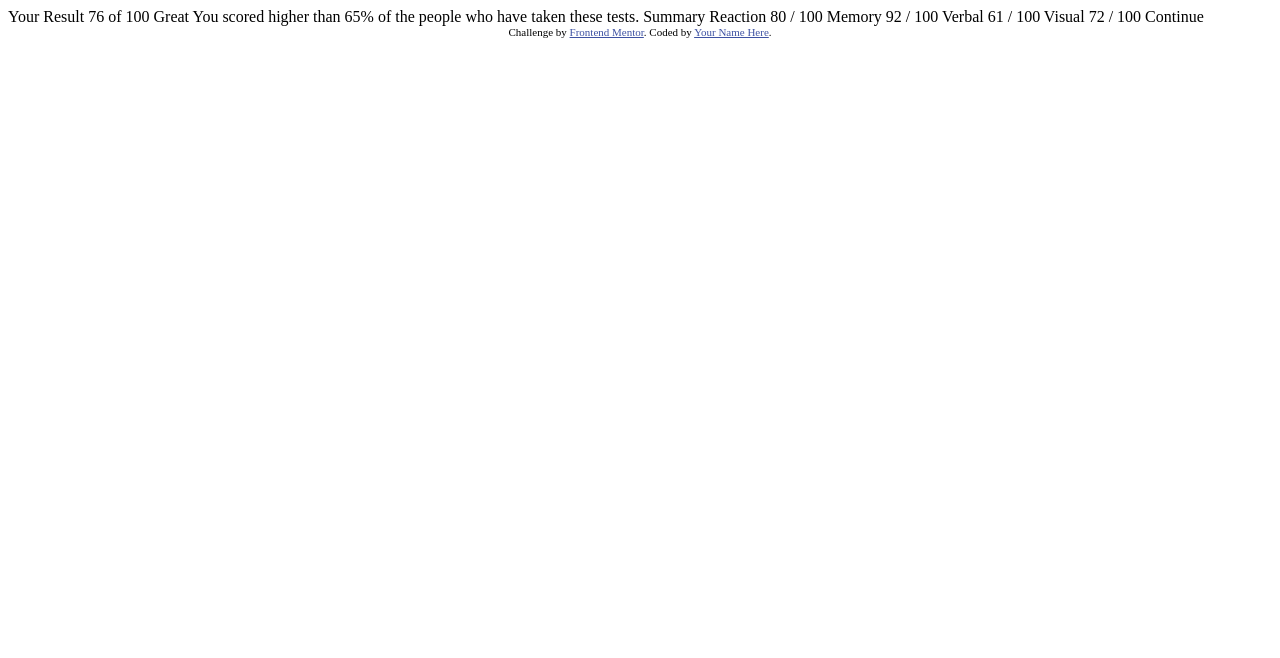
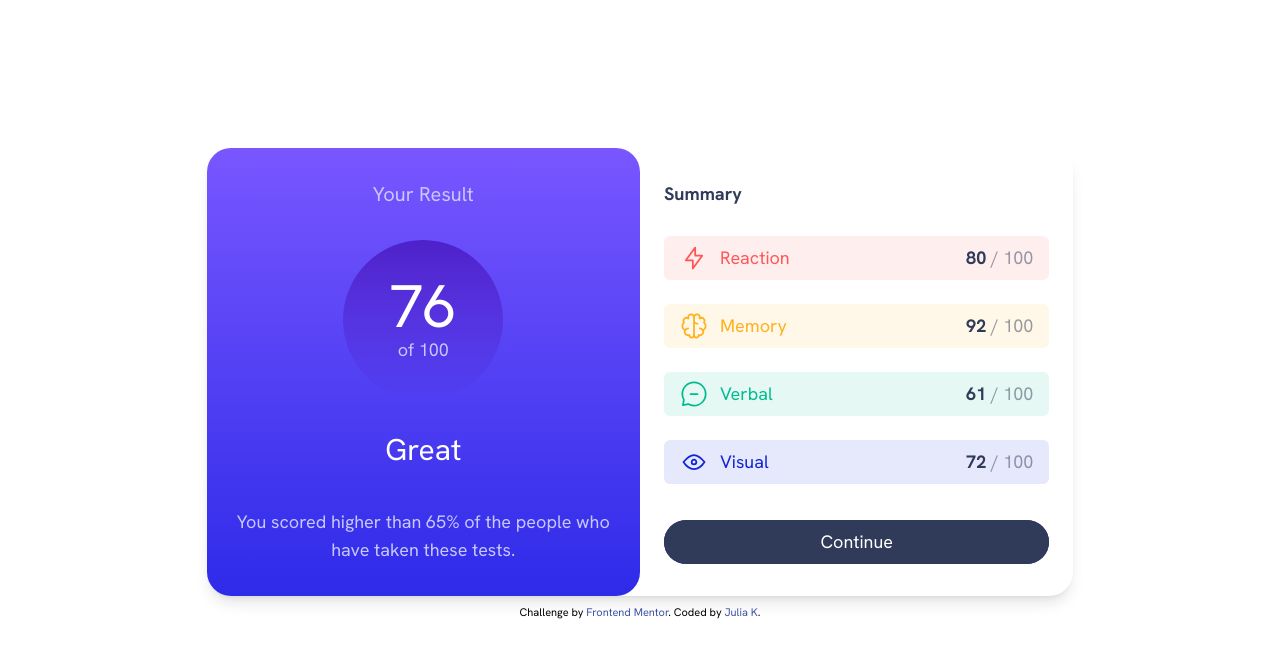
Before and after one commit to julkola/results-summary-component-main, a website: page index.html in a window 1280 px wide. Drawn offline with Linux system fonts and the light colour scheme.

Commit message:
end_design

```diff
--- a/index.html
+++ b/index.html
@@ -1,10 +1,11 @@
 <!DOCTYPE html>
-<html lang="en">
+<html lang="en" class="h-full">
 <head>
   <meta charset="UTF-8">
   <meta name="viewport" content="width=device-width, initial-scale=1.0"> <!-- displays site properly based on user's device -->
 
   <link rel="icon" type="image/png" sizes="32x32" href="./assets/images/favicon-32x32.png">
+  <link rel="stylesheet" href="style.css">
 
   <title>Frontend Mentor | Results summary component</title>
 
@@ -14,34 +15,85 @@
     .attribution a { color: hsl(228, 45%, 44%); }
   </style>
 </head>
-<body>
+<body class="flex flex-col items-center justify-center min-h-full font-grotesk">
+  <div class="md:flex md:shadow-lg md:mx-auto mb-2 md:rounded-3xl text-lg">
+    <div class="text-center flex flex-col items center bg-gradient-to-b from-lightSlateBlue to-lightRoyalBlue rounded-b-3xl md:rounded-t-3xl md:w-1/2 px-6 py-8">
+      <span class="text-lightLavender text-xl">Your Result</span>
+      <div class="my-8 rounded-full bg-gradient-to-b from-violetBlue to-persianBlue mx-auto w-40 h-40 flex flex-col items-center justify-center">
+        <span class="text-white text-6xl">76</span>
+        <span class="text-lightLavender">of 100</span>
+      </div>
+      <span class="text-white text-3xl mb-6">Great</span>
+      <div class="text-lightLavender text-center flex-1 flex items-end">
+        <span>You scored higher than 65% of the people who have taken these tests.</span>
+      </div>
+    </div>
+    <div class="md:w-1/2 px-6 py-8">
+      <h2 class="text-darkGrayBlue font-bold text-lg">
+        Summary
+      </h2>
+      <div class="text-darkGrayBlue text-opacity-50 my-7">
+        <div class="flex justify-between items-center py-2 px-4 bg-opacity-10 rounded-md mb-6 bg-lightRed">
+          <span class="flex items-center text-lightRed">
+            <svg height="28" width="28" view-box="0 0 20 20" class="mr-3">
+              <use href="/assets/images/icons.svg#reaction" xlink:href="/assets/images/icons.svg#reaction"></use>
+            </svg>
+            Reaction
+          </span>
+          <span>
+            <b class="text-darkGrayBlue">80</b>
+            <span>/&nbsp;100</span>
+          </span>
+        </div>
+        <div class="flex justify-between items-center py-2 px-4 bg-opacity-10 rounded-md mb-6 bg-orangeyYellow">
+          <span class="flex items-center text-orangeyYellow">
+            <svg height="28" width="28" view-box="0 0 20 20" class="mr-3">
+              <use href="/assets/images/icons.svg#memory" xlink:href="/assets/images/icons.svg#memory"></use>
+            </svg>
+            Memory
+          </span>
+          <span>
+            <b class="text-darkGrayBlue">92</b>
+            <span>/&nbsp;100</span>
+          </span>
+        </div>
+        <div class="flex justify-between items-center py-2 px-4 bg-opacity-10 rounded-md mb-6 bg-greenTeal">
+          <span class="flex items-center text-greenTeal">
+            <svg height="28" width="28" view-box="0 0 20 20" class="mr-3">
+              <use href="/assets/images/icons.svg#verbal" xlink:href="/assets/images/icons.svg#verbal"></use>
+            </svg>
+            Verbal
+          </span>
+          <span>
+            <b class="text-darkGrayBlue">61</b>
+            <span>/&nbsp;100</span>
+          </span>
+        </div>
+        <div class="flex justify-between items-center py-2 px-4 bg-opacity-10 rounded-md bg-cobaltBlue">
+          <span class="flex items-center text-cobaltBlue">
+            <svg height="28" width="28" view-box="0 0 20 20" class="mr-3">
+              <use href="/assets/images/icons.svg#visual" xlink:href="/assets/images/icons.svg#visual"></use>
+            </svg>
+            Visual
+          </span>
+          <span>
+            <b class="text-darkGrayBlue">72</b>
+            <span>/&nbsp;100</span>
+          </span>
+        </div>
+      </div>
+      <button class="relative w-full mt-2 py-2 text-white rounded-full overflow-hidden bg-gradient-to-b from-lightSlateBlue to-lightRoyalBlue after:content-[''] after:absolute after:inset-0 after:bg-darkGrayBlue hover:after:opacity-0 after:opacity-100 after:duration-500 after:shadow-ring after:rounded-full hover:after:translate-y-3/4 hover:after:scale-75 after:shadow-darkGrayBlue">
+        <span class="relative z-10">
+          Continue
+        </span>
+      </button>
+    </div>
+  </div>
 
-  Your Result
-  76
-  of 100
 
-  Great
-  You scored higher than 65% of the people who have taken these tests.
-
-  Summary
-
-  Reaction
-  80 / 100
-
-  Memory
-  92 / 100
-
-  Verbal
-  61 / 100
-
-  Visual
-  72 / 100
-
-  Continue
-
-  <div class="attribution">
+  <div class="attribution mb-8">
     Challenge by <a href="https://www.frontendmentor.io?ref=challenge" target="_blank">Frontend Mentor</a>.
-    Coded by <a href="#">Your Name Here</a>.
+    Coded by <a href="#">Julia K</a>.
   </div>
 </body>
 </html>
--- /dev/null
+++ b/input.css
@@ -0,0 +1,14 @@
+@tailwind base;
+@tailwind components;
+@tailwind utilities;
+
+@font-face {
+    font-family: 'HankenGrotesk';
+    src: url(./assets/fonts/HankenGrotesk-VariableFont_wght.ttf);
+}
+*:focus {
+    outline: 2px solid transparent;
+}
+*:focus-visible {
+    box-shadow: 0 0 0 4px #ff01bb67;
+}
--- /dev/null
+++ b/package.json
@@ -0,0 +1,5 @@
+{
+  "devDependencies": {
+    "tailwindcss": "^3.3.2"
+  }
+}
--- /dev/null
+++ b/tailwind.config.js
@@ -0,0 +1,34 @@
+/** @type {import('tailwindcss').Config} */
+module.exports = {
+  content: [
+    "./index.html"
+  ],
+  theme: {
+    fontFamily: {
+      grotesk: 'HankenGrotesk, sans-serif',
+    },
+    colors: {
+        lightRed: 'hsl(0, 100%, 67%)',
+        orangeyYellow: 'hsl(39, 100%, 56%)',
+        greenTeal: 'hsl(166, 100%, 37%)',
+        cobaltBlue: 'hsl(234, 85%, 45%)',
+        lightSlateBlue: 'hsl(252, 100%, 67%)',//bg
+        lightRoyalBlue: 'hsl(241, 81%, 54%)',//bg
+        violetBlue: 'hsla(256, 72%, 46%, 1)',//circle
+        persianBlue: 'hsla(241, 72%, 46%, 0)',//circle
+        white: 'hsl(0, 0%, 100%)',
+        paleBlue: 'hsl(221, 100%, 96%)',
+        lightLavender: 'hsl(241, 100%, 89%)',
+        darkGrayBlue: 'hsl(224, 30%, 27%)',
+    },
+    extend: {
+      backgroundImage: {
+        'gradient-radial': 'radial-gradient(var(--tw-gradient-stops))',
+      },
+      boxShadow: {
+        ring: '0 0 10px 30px rgb(0 0 0 / 0.1)'
+      }
+    },
+  },
+  plugins: [],
+}
```
Also changed, not shown: assets/images/icons.svg (added), style.css (added), 2 other files.
